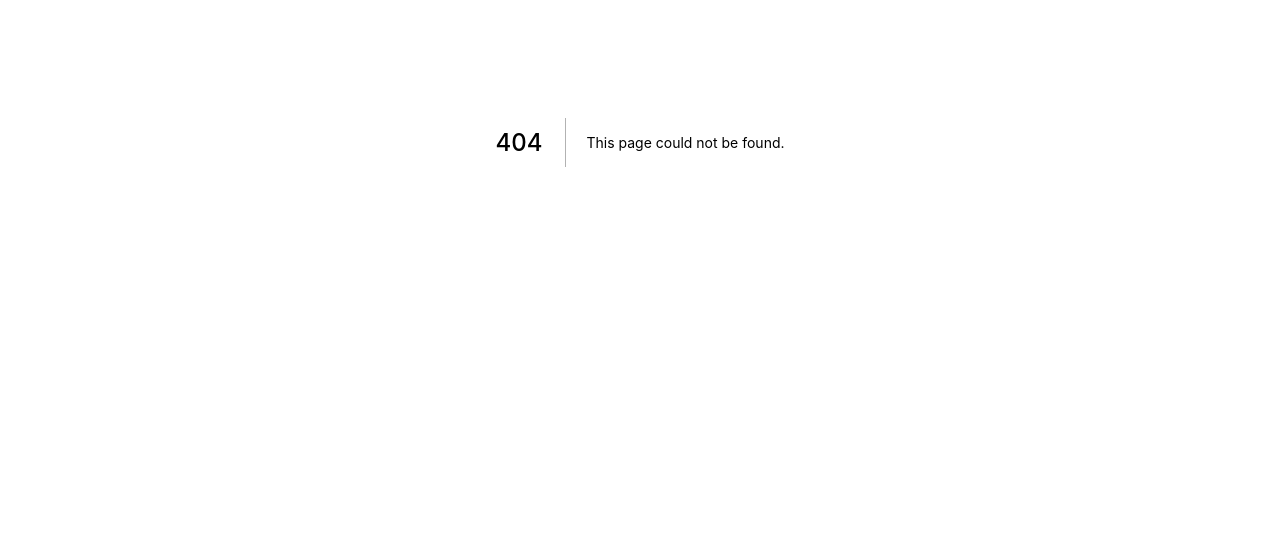
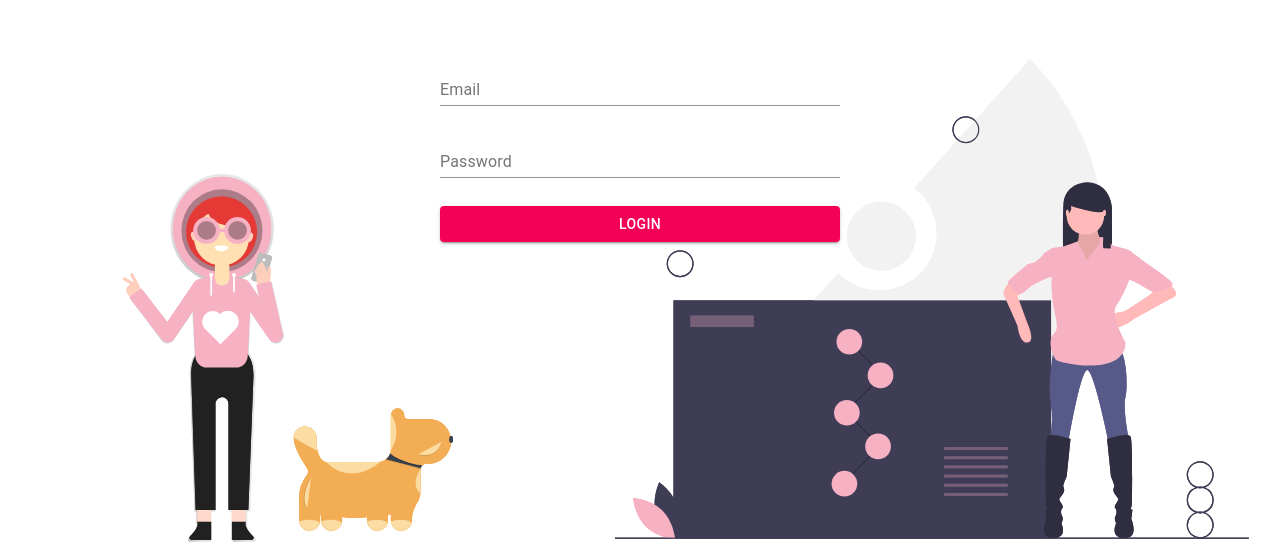
Before and after one commit to Feminine-Divine/periodo, a Next.js app in the folder periodo/: page /LoginPage in a window 1280 px wide. Before the commit this address had no page. Shown: the part 258-800 px from the top of the page. Built offline with nearby package versions, Linux system fonts and the light colour scheme.

Commit message:
Added loginPage (#107)
* Added loginPage

* Resolved conflicts

* pulling changes

Co-authored-by: Shipra Verma <66299533+Aaishpra@users.noreply.github.com>

```diff
--- /dev/null
+++ b/periodo/pages/LoginPage.js
@@ -0,0 +1,32 @@
+import React from "react";
+import { Grid, TextField, Button, InputAdornment, Container } from "@material-ui/core";
+import { AccountCircle, LockRounded } from "@material-ui/core";
+
+const LoginPage = () => {
+  return (
+    <div>
+      <Container maxWidth="sm">
+            <Grid container style={{ minHeight: '100vh' }}>
+        <Grid container item alignItems="center" direction="column" justify="space-between" style={{ padding: 10 }}>
+          <div />
+          <div>
+            <Grid container justify="center">
+              <div style={{ display: 'flex', flexDirection: "column", maxWidht: 400, minWidth: 400}}>
+              <TextField label="Email" margin="normal" />
+              <TextField label="Password" margin="normal" />
+              <div style={{height: 20}} />
+              <Button color="secondary" variant="contained">
+                Login
+              </Button>
+              </div>
+            </Grid>
+          </div>
+          <div />
+        </Grid>
+      </Grid>
+      </Container>
+    </div>
+  );
+}
+
+export default LoginPage;
```
Also changed, not shown: periodo/pages/SignUp.js (added, +32 -0 lines).
